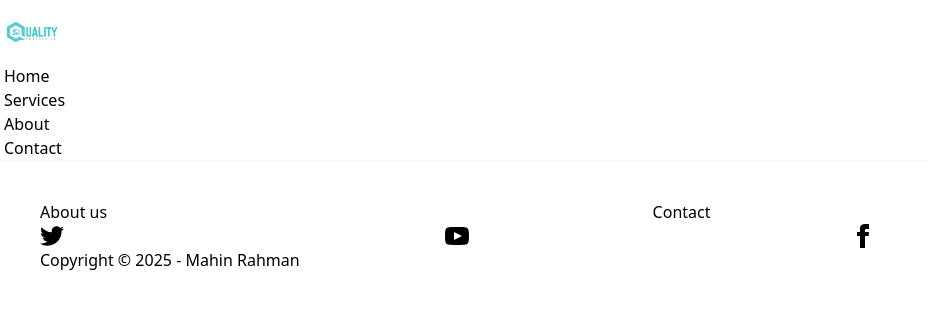
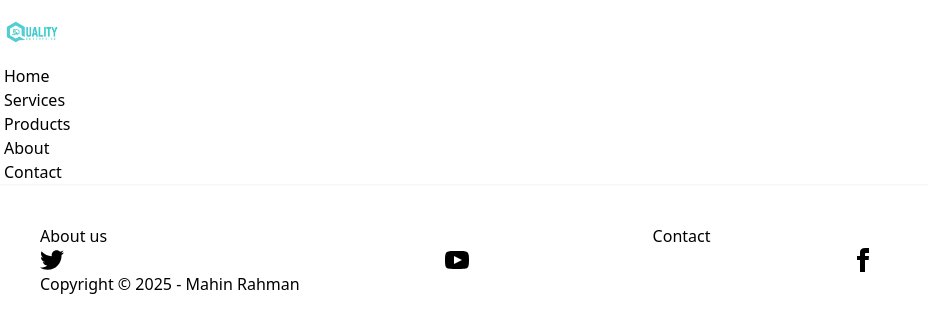
Before and after one commit to Mahin01/Quality_Enterprise, a React (Vite) app: page / in a window 1280 px wide. Shown: the top 332 px of the page, without its empty margins (0-928 px from the left). Built offline with nearby package versions, Linux system fonts and the light colour scheme.

Commit message:
Navbar updated

```diff
--- a/src/Pages/Shared/Header/NavBar.jsx
+++ b/src/Pages/Shared/Header/NavBar.jsx
@@ -16,7 +16,8 @@ function NavBar() {
                 <div className="flex-none">
                     <ul className="menu menu-horizontal px-1">
                     <li><a href='/'>Home</a></li>
-                    <li><a>Services</a></li>
+                    <li><a href='/services'>Services</a></li>
+                    <li><a>Products</a></li>
                     <li><a href='/about'>About</a></li>
                     <li><a href='/contact'>Contact</a></li>
                     </ul>
```
